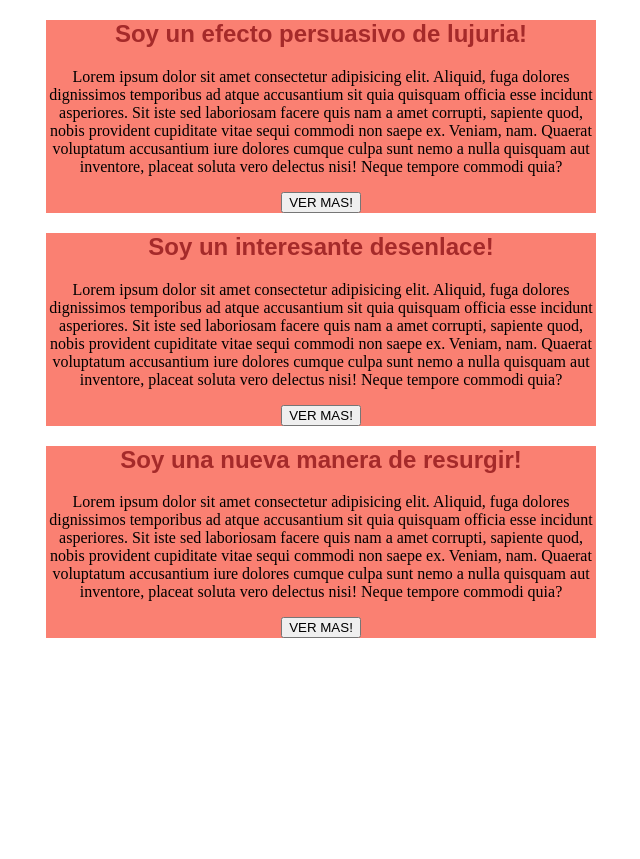
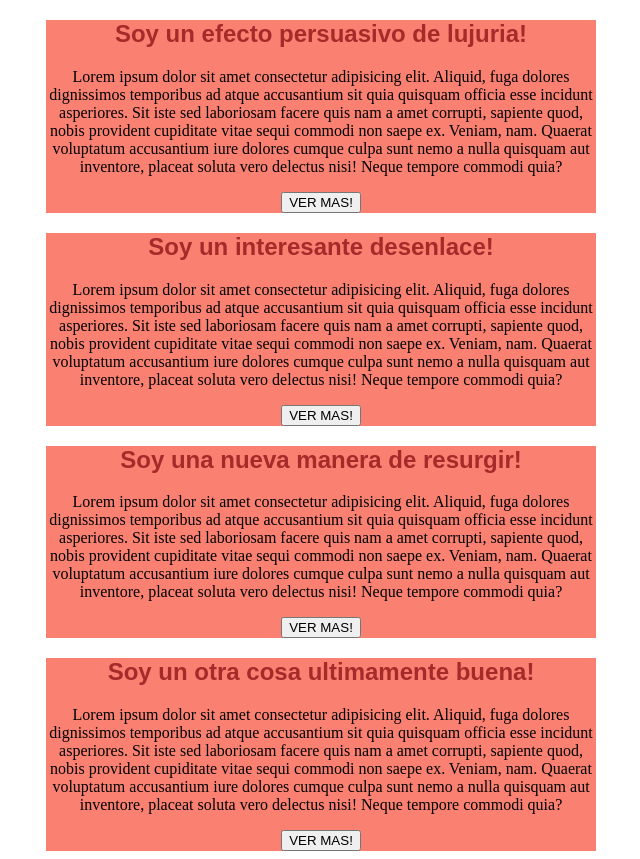
Before and after one commit to MartinBorda2/primer-repositorio, a plain HTML site: page index.html in a window 1280 px wide. Shown: the whole page, without its empty margins (319-959 px from the left). Before the commit the page ends 800 px from the top, so only its background shows below. Drawn offline with Linux system fonts and the light colour scheme.

Commit message:
agregue un nuevo parrafo

```diff
--- a/index.html
+++ b/index.html
@@ -24,6 +24,11 @@
             <p>Lorem ipsum dolor sit amet consectetur adipisicing elit. Aliquid, fuga dolores dignissimos temporibus ad atque accusantium sit quia quisquam officia esse incidunt asperiores. Sit iste sed laboriosam facere quis nam a amet corrupti, sapiente quod, nobis provident cupiditate vitae sequi commodi non saepe ex. Veniam, nam. Quaerat voluptatum accusantium iure dolores cumque culpa sunt nemo a nulla quisquam aut inventore, placeat soluta vero delectus nisi! Neque tempore commodi quia?</p>
             <button>VER MAS!</button>
         </div>
+        <div class="texto-centrado">
+            <h2>Soy un otra cosa ultimamente buena!</h2>
+            <p>Lorem ipsum dolor sit amet consectetur adipisicing elit. Aliquid, fuga dolores dignissimos temporibus ad atque accusantium sit quia quisquam officia esse incidunt asperiores. Sit iste sed laboriosam facere quis nam a amet corrupti, sapiente quod, nobis provident cupiditate vitae sequi commodi non saepe ex. Veniam, nam. Quaerat voluptatum accusantium iure dolores cumque culpa sunt nemo a nulla quisquam aut inventore, placeat soluta vero delectus nisi! Neque tempore commodi quia?</p>
+            <button>VER MAS!</button>
+        </div>
     </main>
 
 </body>
```
